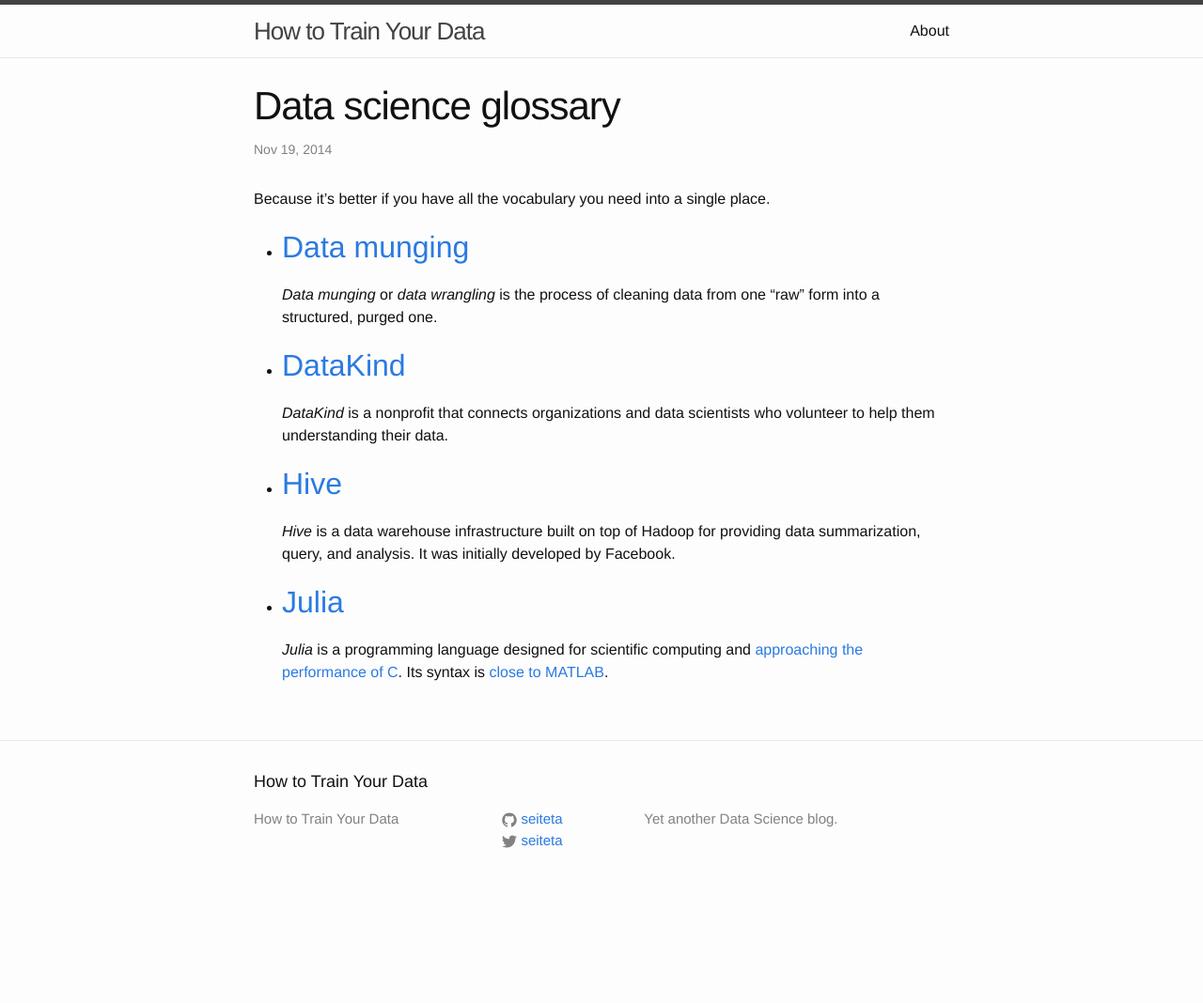
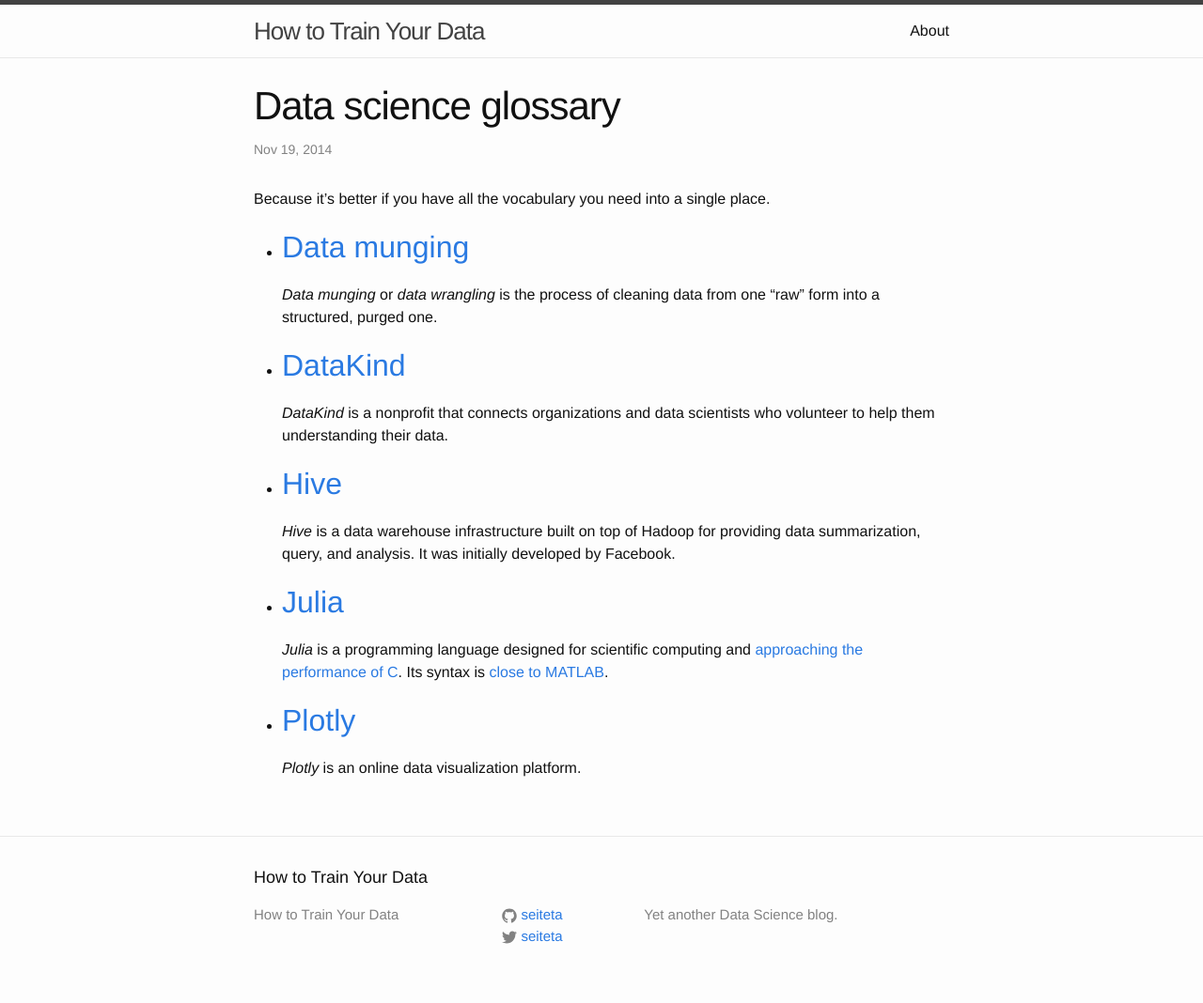
Before and after one commit to seiteta/seiteta.github.io_old, a Jekyll site: the page built from _posts/2014-11-19-data-science-glossary.md, in a window 1280 px wide. Shown: the whole page at 94% size. Built offline with Jekyll 4.4.1, drawn with Linux system fonts in a browser that asks for light colours; before the commit the page ends 966 px from its top, so only the background shows below that.

Commit message:
Update 2014-11-19-data-science-glossary.md

```diff
--- a/_posts/2014-11-19-data-science-glossary.md
+++ b/_posts/2014-11-19-data-science-glossary.md
@@ -12,7 +12,7 @@ Because it's better if you have all the vocabulary you need into a single place.
 
 * ## [DataKind](http://www.datakind.org/)
 
-   *DataKind* is a nonprofit that connects organizations and data scientists who volunteer to help them understanding their data.
+  *DataKind* is a nonprofit that connects organizations and data scientists who volunteer to help them understanding their data.
 
 * ## [Hive](https://hive.apache.org/)
 
@@ -20,4 +20,8 @@ Because it's better if you have all the vocabulary you need into a single place.
 
 * ## [Julia](http://julialang.org/)
 
-   *Julia* is a programming language designed for scientific computing and [approaching the performance of C](http://julialang.org/benchmarks/). Its syntax is [close to MATLAB](https://github.com/lakras/matlab-to-julia).
+  *Julia* is a programming language designed for scientific computing and [approaching the performance of C](http://julialang.org/benchmarks/). Its syntax is [close to MATLAB](https://github.com/lakras/matlab-to-julia).
+
+* ## [Plotly](https://plot.ly/)
+
+  *Plotly* is an online data visualization platform.
```
